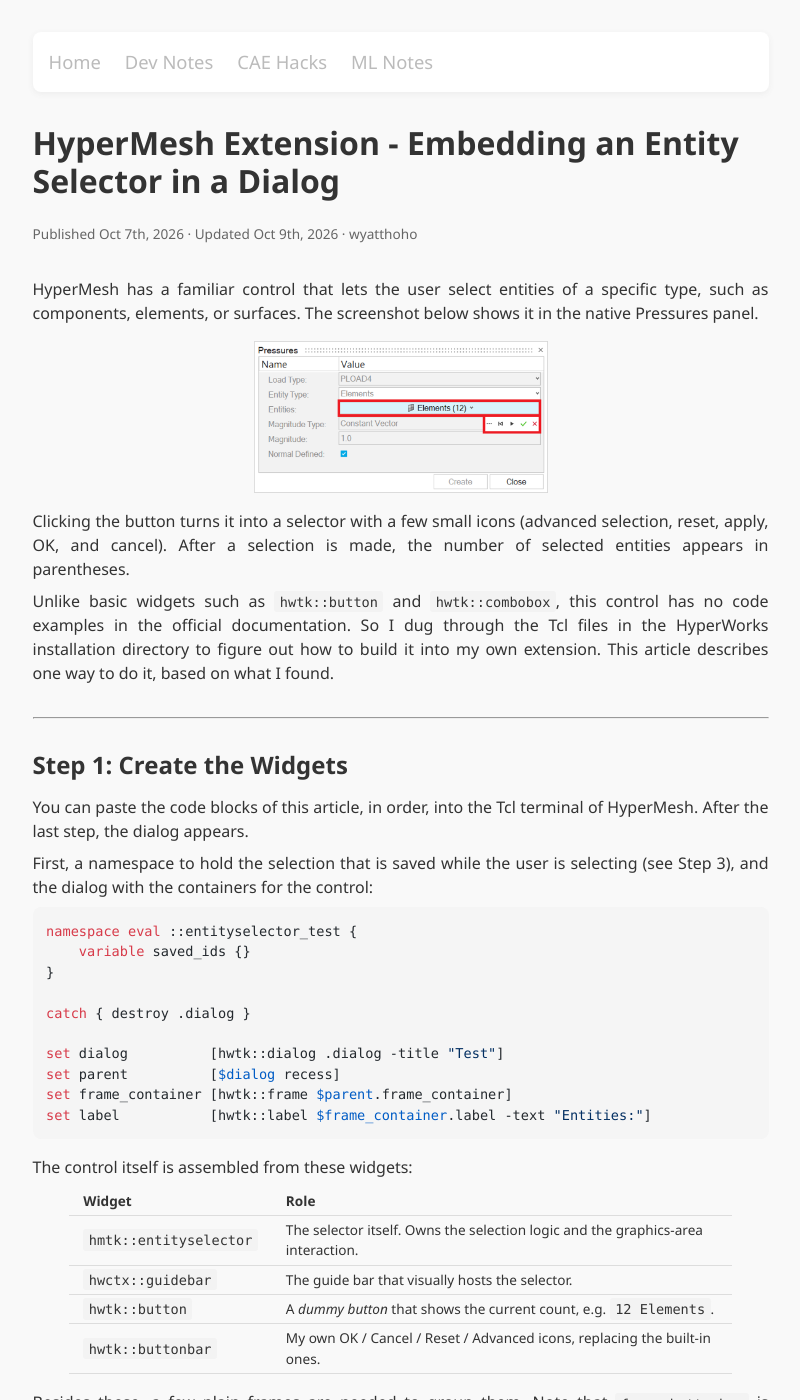
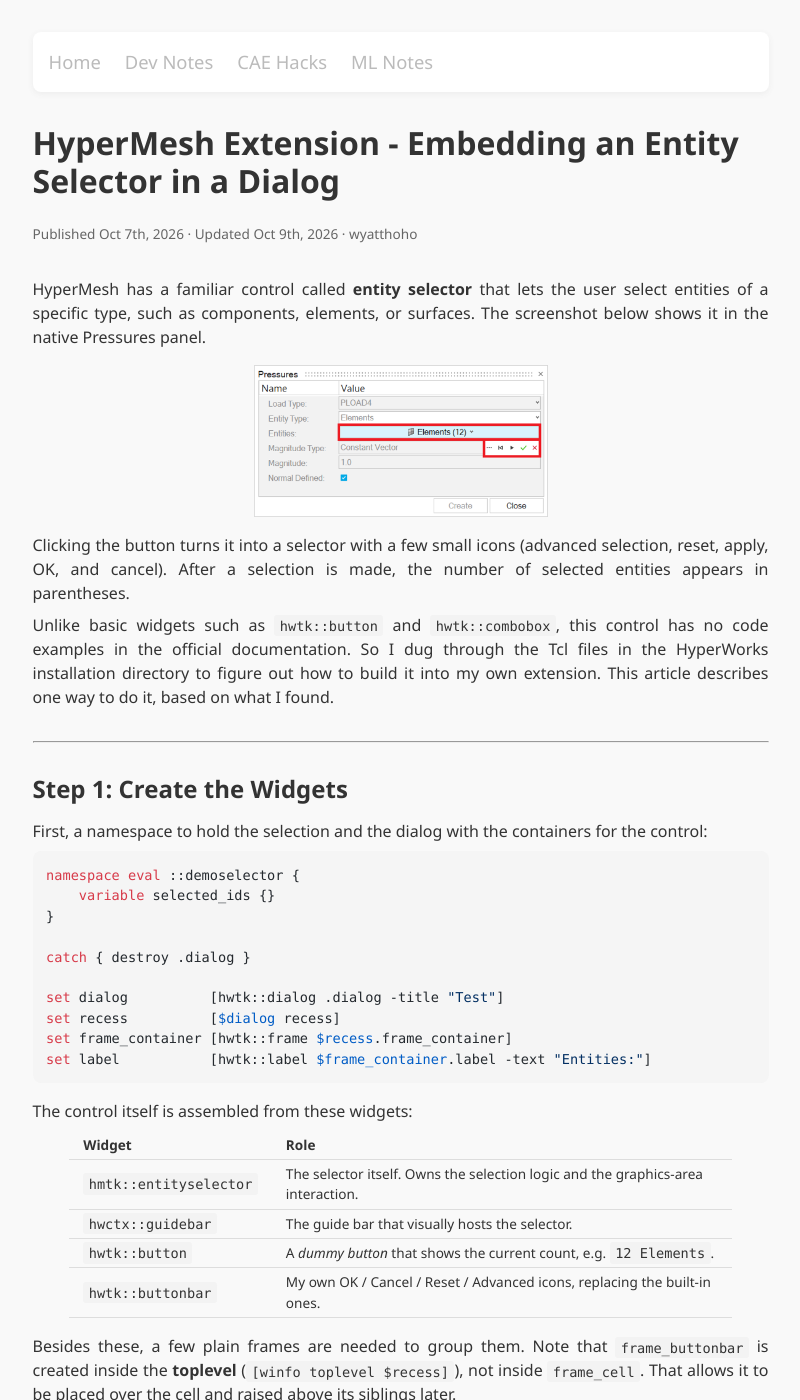
Before and after one commit to wyatthoho/wyatthoho.github.io, a Jekyll site: the page built from _cae_hacks/hypermesh-extension-entityselector.md, in a window 1280 px wide and 1400 px high. Shown: the whole window, without its empty margins (232-1032 px from the left). Built offline with Jekyll 4.4.1, drawn with Linux system fonts in a browser that asks for light colours; some of the changed text lies outside the part shown.

Commit message:
Rename identifiers in HyperMesh entity selector note for clarity
Name the control in the intro, rename the namespace to ::demoselector,
saved_ids to selected_ids, and parent to recess, and trim the Step 1 preamble.

Co-Authored-By: Claude Opus 5.5 <noreply@anthropic.com>

````diff
--- a/_cae_hacks/hypermesh-extension-entityselector.md
+++ b/_cae_hacks/hypermesh-extension-entityselector.md
@@ -4,7 +4,7 @@ name: HyperMesh Extension - Embedding an Entity Selector in a Dialog
 birth: 2026-10-07
 ---
 
-HyperMesh has a familiar control that lets the user select entities of a specific type, such as components, elements, or surfaces. The screenshot below shows it in the native Pressures panel.
+HyperMesh has a familiar control called **entity selector** that lets the user select entities of a specific type, such as components, elements, or surfaces. The screenshot below shows it in the native Pressures panel.
 
 ![The native Apply Pressures panel in HyperMesh, showing the entity selector](../assets/images/native-hm-selector.png)
 
@@ -16,22 +16,18 @@ Unlike basic widgets such as `hwtk::button` and `hwtk::combobox`, this control h
 
 ## Step 1: Create the Widgets
 
-You can paste the code blocks of this article, in order, into the Tcl terminal of HyperMesh.
-After the last step, the dialog appears.
-
-First, a namespace to hold the selection that is saved while the user is selecting (see Step 3),
-and the dialog with the containers for the control:
+First, a namespace to hold the selection and the dialog with the containers for the control:
 
 ```tcl
-namespace eval ::entityselector_test {
-    variable saved_ids {}
+namespace eval ::demoselector {
+    variable selected_ids {}
 }
 
 catch { destroy .dialog }
 
 set dialog          [hwtk::dialog .dialog -title "Test"]
-set parent          [$dialog recess]
-set frame_container [hwtk::frame $parent.frame_container]
+set recess          [$dialog recess]
+set frame_container [hwtk::frame $recess.frame_container]
 set label           [hwtk::label $frame_container.label -text "Entities:"]
 ```
 
@@ -45,7 +41,7 @@ The control itself is assembled from these widgets:
 | `hwtk::buttonbar` | My own OK / Cancel / Reset / Advanced icons, replacing the built-in ones. |
 
 Besides these, a few plain frames are needed to group them.
-Note that `frame_buttonbar` is created inside the **toplevel** (`[winfo toplevel $parent]`),
+Note that `frame_buttonbar` is created inside the **toplevel** (`[winfo toplevel $recess]`),
 not inside `frame_cell`.
 That allows it to be placed over the cell and raised above its siblings later.
 
@@ -54,7 +50,7 @@ set frame_cell      [hwtk::frame $frame_container.frame_cell]
 set guidebar        [hwctx::guidebar $frame_cell.guidebar -fillet 2]
 set frame_button    [hwtk::frame $frame_cell.frame_button]
 set button          [hwtk::button $frame_button.button]
-set frame_buttonbar [hwtk::frame [winfo toplevel $parent].frame_buttonbar]
+set frame_buttonbar [hwtk::frame [winfo toplevel $recess].frame_buttonbar]
 set entityselector  [hmtk::entityselector $frame_cell.entityselector \
     -guidebar           $guidebar \
     -types              "Elements Nodes" \
@@ -69,8 +65,8 @@ set entityselector  [hmtk::entityselector $frame_cell.entityselector \
     -syncwithbrowser    false \
     -restorelastentity  0 \
     -useeventhandler    true \
-    -acceptcommand      [list ::entityselector_test::on_accept $frame_cell.entityselector $frame_buttonbar $button $frame_button] \
-    -cancelcommand      [list ::entityselector_test::on_cancel $frame_cell.entityselector $frame_buttonbar $button $frame_button]
+    -acceptcommand      [list ::demoselector::on_accept $frame_cell.entityselector $frame_buttonbar $button $frame_button] \
+    -cancelcommand      [list ::demoselector::on_cancel $frame_cell.entityselector $frame_buttonbar $button $frame_button]
 ]
 set buttonbar       [hwtk::buttonbar $frame_buttonbar.buttonbar -showseparator 0]
 ```
@@ -113,8 +109,8 @@ grid $guidebar        -row 0 -column 0 -sticky ew
 grid $button          -row 0 -column 0 -sticky ew
 grid $buttonbar       -row 0 -column 0
 
-grid rowconfigure    $parent 0 -weight 1
-grid columnconfigure $parent 0 -weight 1
+grid rowconfigure    $recess 0 -weight 1
+grid columnconfigure $recess 0 -weight 1
 grid columnconfigure $frame_container 1 -weight 1
 grid columnconfigure $frame_cell 0 -weight 1
 grid columnconfigure $frame_button 0 -weight 1
@@ -144,7 +140,7 @@ The helper below grids the button frame into the cell and updates the label.
 It is called once at startup (see Step 5), and again after Accept or Cancel.
 
 ```tcl
-proc ::entityselector_test::_update_dummy_button {frame_button button entitytype {count 0}} {
+proc ::demoselector::_update_dummy_button {frame_button button entitytype {count 0}} {
     grid $frame_button -row 0 -column 0 -sticky nsew
     $button configure -text "$count $entitytype"
 }
@@ -154,13 +150,13 @@ Clicking the dummy button starts a selection session.
 
 ```tcl
 $button configure \
-    -command [list ::entityselector_test::activate_selector $frame_cell $frame_button $frame_buttonbar $entityselector]
+    -command [list ::demoselector::activate_selector $frame_cell $frame_button $frame_buttonbar $entityselector]
 ```
 
 ```tcl
-proc ::entityselector_test::activate_selector {frame_cell frame_button frame_buttonbar entityselector} {
-    variable saved_ids
-    set saved_ids [$entityselector ExecSelectionCommand GetSelectionIds]
+proc ::demoselector::activate_selector {frame_cell frame_button frame_buttonbar entityselector} {
+    variable selected_ids
+    set selected_ids [$entityselector ExecSelectionCommand GetSelectionIds]
 
     grid forget $frame_button
     place $frame_buttonbar -in $frame_cell -anchor ne \
@@ -171,7 +167,7 @@ proc ::entityselector_test::activate_selector {frame_cell frame_button frame_but
 }
 ```
 
-1. Save the current selection to `saved_ids`, so that Cancel can restore it later.
+1. Save the current selection to `selected_ids`, so that Cancel can restore it later.
 2. Hide the dummy button with `grid forget`, revealing the guide bar underneath.
 3. Float the button bar at the corner of the cell and raise it.
 4. Activate the selector with `SetActive`.
@@ -196,11 +192,11 @@ $buttonbar add a_reset \
 $buttonbar add a_accept \
     -image "toolbarActionOKStrip-16.png" -indicator hide \
     -help "Ok" \
-    -command [list ::entityselector_test::on_accept $entityselector $frame_buttonbar $button $frame_button]
+    -command [list ::demoselector::on_accept $entityselector $frame_buttonbar $button $frame_button]
 $buttonbar add a_cancel \
     -image "toolbarActionCancelStrip-16.png" -indicator hide \
     -help "Cancel" \
-    -command [list ::entityselector_test::on_cancel $entityselector $frame_buttonbar $button $frame_button]
+    -command [list ::demoselector::on_cancel $entityselector $frame_buttonbar $button $frame_button]
 ```
 
 Advanced Selection and Reset need no extra code.
@@ -210,12 +206,12 @@ so they call our own procedures.
 ### Accept
 
 ```tcl
-proc ::entityselector_test::on_accept {entityselector frame_buttonbar button frame_button} {
+proc ::demoselector::on_accept {entityselector frame_buttonbar button frame_button} {
     set ids        [$entityselector ExecSelectionCommand GetSelectionIds]
     set entitytype [$entityselector GetEntityType]
     $entityselector SetInactive
     place forget $frame_buttonbar
-    ::entityselector_test::_update_dummy_button $frame_button $button $entitytype [llength $ids]
+    ::demoselector::_update_dummy_button $frame_button $button $entitytype [llength $ids]
     raise $frame_button
 }
 ```
@@ -226,16 +222,16 @@ and bring the dummy button back with the new count as its label.
 ### Cancel
 
 ```tcl
-proc ::entityselector_test::on_cancel {entityselector frame_buttonbar button frame_button} {
-    variable saved_ids
+proc ::demoselector::on_cancel {entityselector frame_buttonbar button frame_button} {
+    variable selected_ids
     $entityselector ExecSelectionCommand Clear
-    if {[llength $saved_ids]} {
-        $entityselector ExecSelectionCommand SelectByAdvanced "by id" $saved_ids
+    if {[llength $selected_ids]} {
+        $entityselector ExecSelectionCommand SelectByAdvanced "by id" $selected_ids
     }
     set entitytype [$entityselector GetEntityType]
     $entityselector SetInactive
     place forget $frame_buttonbar
-    ::entityselector_test::_update_dummy_button $frame_button $button $entitytype [llength $saved_ids]
+    ::demoselector::_update_dummy_button $frame_button $button $entitytype [llength $selected_ids]
     raise $frame_button
 }
 ```
@@ -243,7 +239,7 @@ proc ::entityselector_test::on_cancel {entityselector frame_buttonbar button fra
 The selector has no built-in "undo" for a selection session.
 So Cancel clears whatever was picked and re-selects the ids saved at the start,
 using `SelectByAdvanced "by id"`.
-The rest is identical to Accept, except that the count comes from `saved_ids`.
+The rest is identical to Accept, except that the count comes from `selected_ids`.
 
 ---
 
@@ -252,7 +248,7 @@ The rest is identical to Accept, except that the count comes from `saved_ids`.
 Initialize the dummy button, then post the dialog:
 
 ```tcl
-::entityselector_test::_update_dummy_button $frame_button $button "Elements"
+::demoselector::_update_dummy_button $frame_button $button "Elements"
 
 $dialog post
 ```
````
